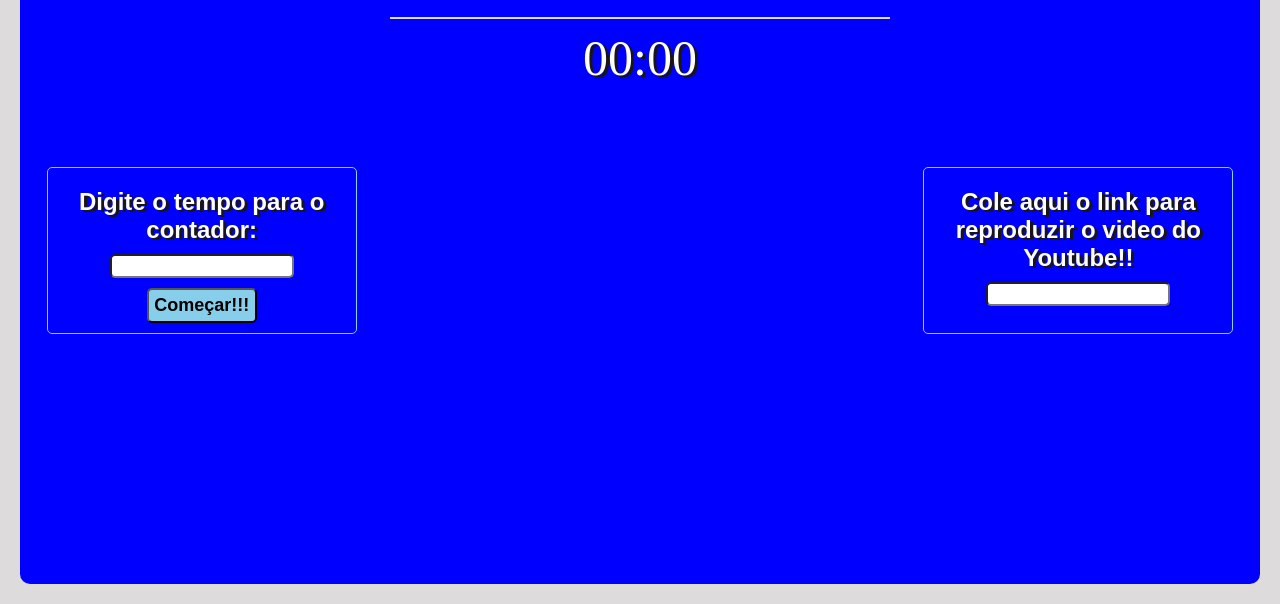
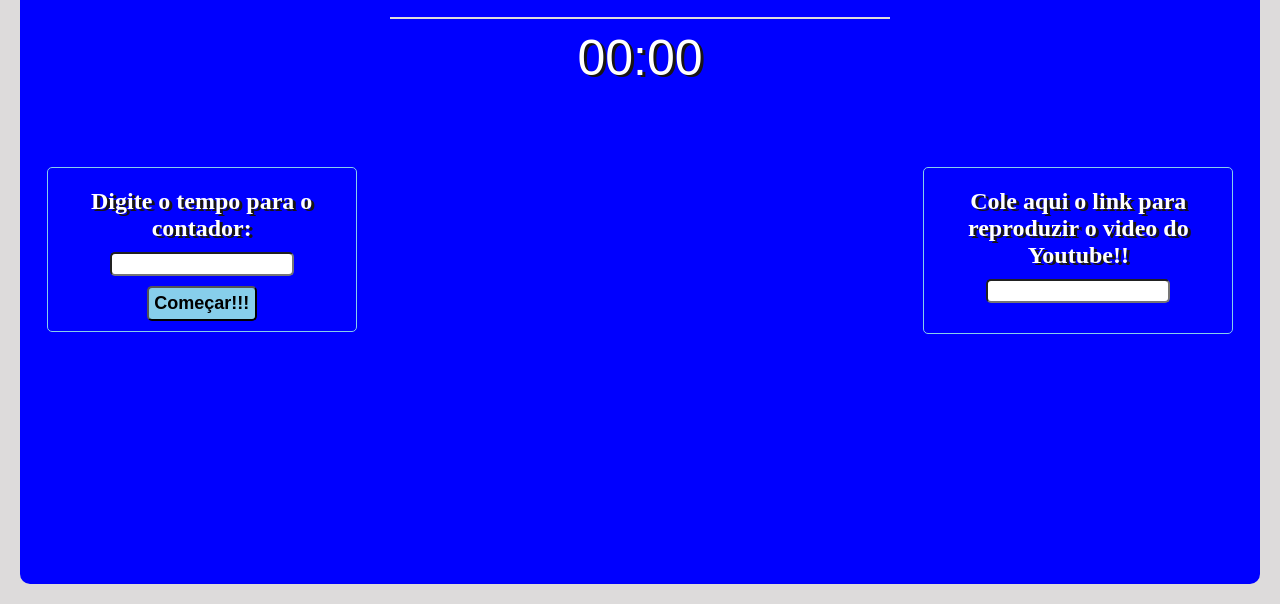
Before and after one commit to rfka/rfka.github.io, a plain HTML site: page index.html in a window 1280 px wide. Shown: the part 204-808 px from the top of the page. Drawn offline with Linux system fonts and the light colour scheme; a web font is replaced by a local one.

Commit message:
alterado fonte
Retirado font-family da tag * do CSS e incluido a tag #timer com a fonte correta do contador

```diff
--- a/assets/style.css
+++ b/assets/style.css
@@ -1,7 +1,6 @@
 *{
     margin: 0;
     padding: 0;
-    font-family: Arial, Helvetica, sans-serif;
 }
 
 @font-face {
@@ -79,6 +78,10 @@ input{
     border-radius: 5px;
 }
 
+#timer{
+    font-family: Arial, Helvetica, sans-serif;
+}
+
 #tempo input[type=submit]{
     margin-top: 10px;
     width: 110px;
```
